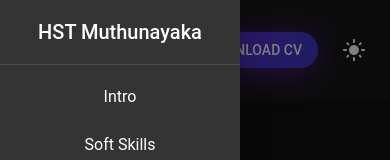
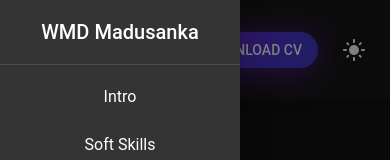
Before and after one commit to dasun-madusanka/my-portfolio, a React (Create React App) app: page / in a window 390 px wide. Both pictures are taken after a click on the button 24 px from the left and 50 px from the top of the page. Shown: the top 160 px of the page. Built offline with nearby package versions, Linux system fonts and the light colour scheme.

Commit message:
Header change

```diff
--- a/src/components/Header.jsx
+++ b/src/components/Header.jsx
@@ -59,7 +59,7 @@ function Header(props) {
   const drawer = (
     <Box onClick={handleDrawerToggle} sx={{ textAlign: "center", zIndex: 2 }}>
       <Typography variant="h6" sx={{ my: 2 }}>
-        HST Muthunayaka
+        WMD Madusanka
       </Typography>
       <Divider />
       <List>
```
